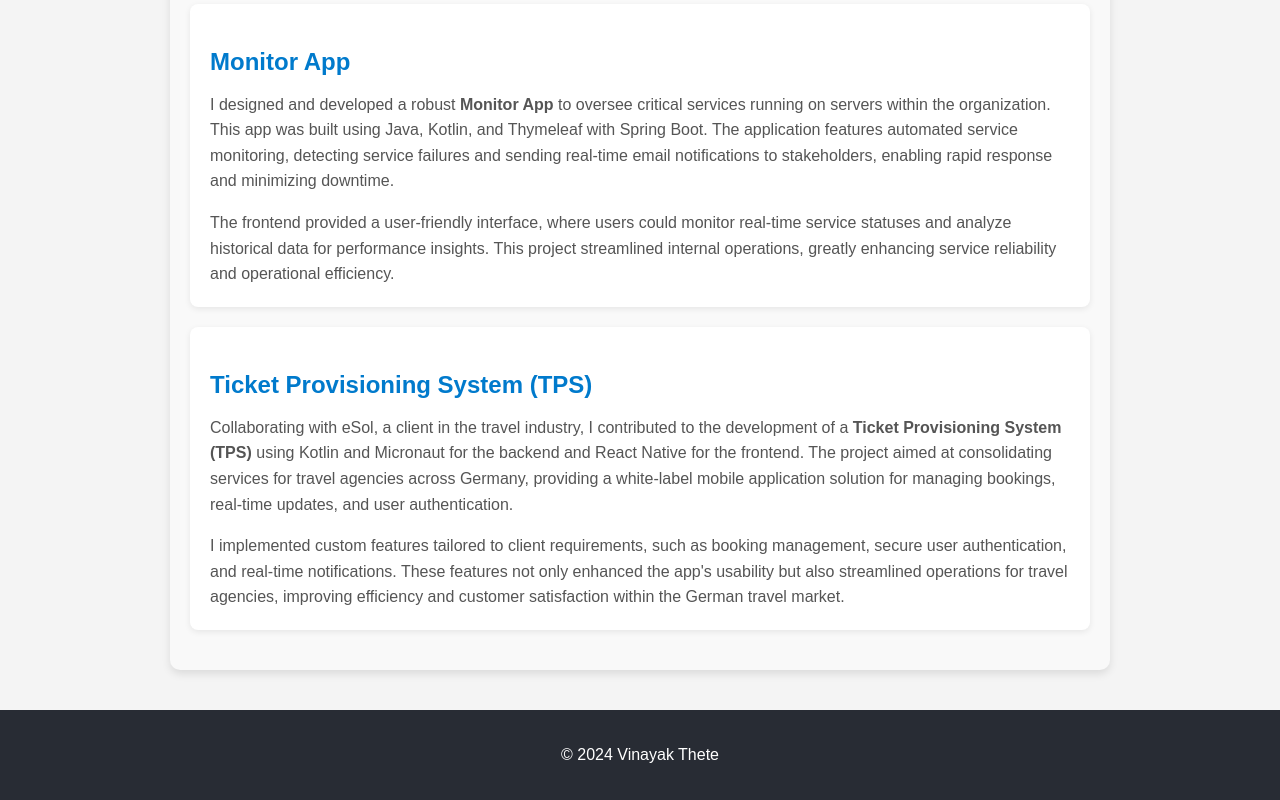
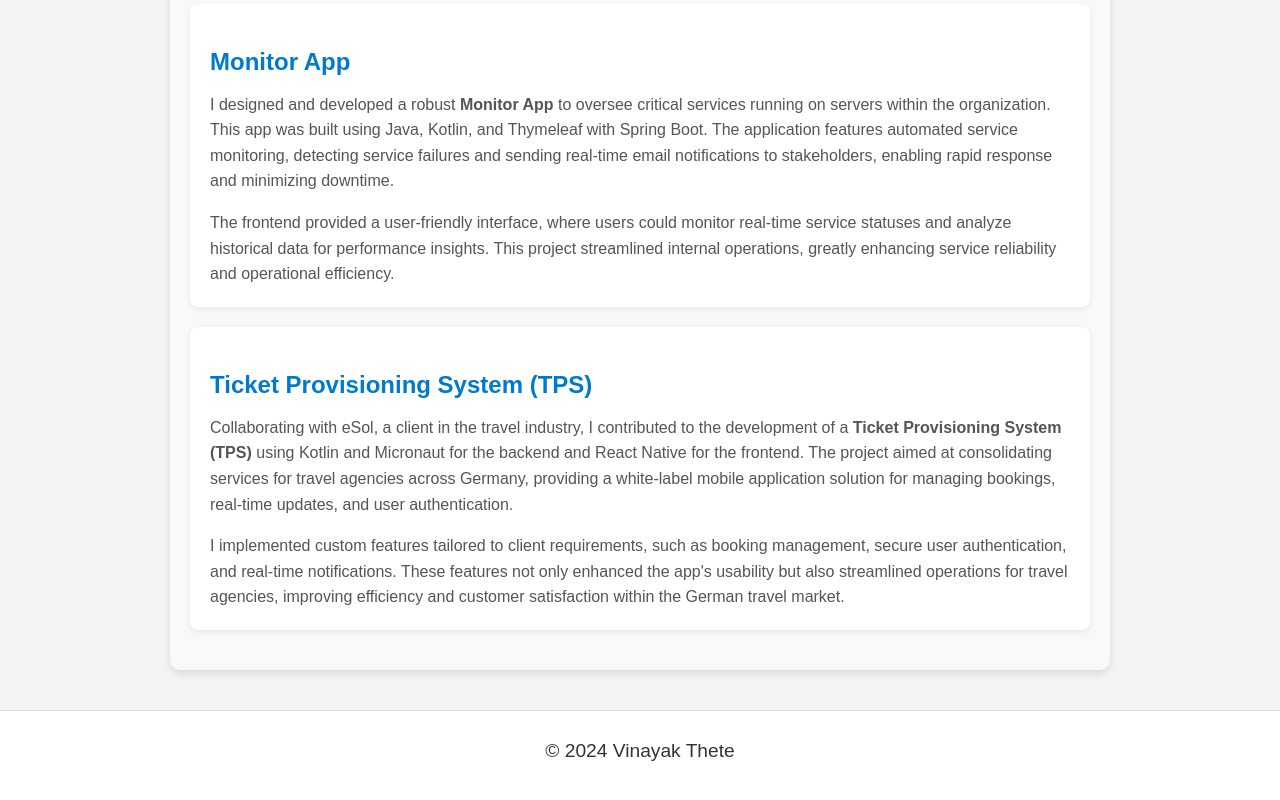
Before and after one commit to Vinayak2205/personal_portfolio, a React (Create React App) app in the folder front-end/: page / in a window 1280 px wide. Shown: the part 1194-1994 px from the top of the page. Built offline with nearby package versions, Linux system fonts and the light colour scheme.

Commit message:
feat: update the CSS of the Footer sction to match colour schema

```diff
--- a/front-end/src/style/Footer.css
+++ b/front-end/src/style/Footer.css
@@ -1,6 +1,24 @@
 .footer {
-  text-align: center;
-  padding: 20px;
-  background-color: #282c34;
-  color: white;
+  background-color: #ffffff;
+  color: #333333;
+  padding: 1rem;
+  border-top: 1px solid #ddd;
+  display: flex;
+  justify-content: center;
+  align-items: center;
+  height: 3rem;
 }
+
+.footer p {
+  margin: 0;
+  font-size: 1.2rem;
+}
+
+.footer a {
+  color: #007acc;
+  text-decoration: none;
+}
+
+.footer a:hover {
+  text-decoration: underline;
+}
```
